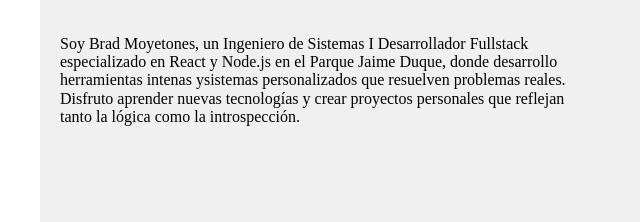
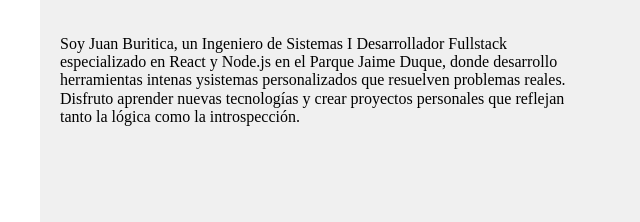
Before and after one commit to juanburitica100/portfolio, a plain HTML site: page index.html in a window 1280 px wide. Shown: the part 261-483 px from the top of the page, 60-700 px from the left. Drawn offline with Linux system fonts and the light colour scheme; a web font is replaced by a local one.

Commit message:
Cambio de nombre en Hero

```diff
--- a/index.html
+++ b/index.html
@@ -32,7 +32,7 @@
             <div class="title">
                 <h1>Construyendo puentes entre el software Y el código</h1>
                 <p>
-                    Soy Brad Moyetones, un Ingeniero de Sistemas I Desarrollador Fullstack especializado en React y Node.js en el Parque Jaime Duque, donde desarrollo herramientas intenas ysistemas personalizados que resuelven problemas reales. Disfruto aprender nuevas tecnologías y crear proyectos personales que reflejan tanto la lógica como la introspección.
+                    Soy Juan Buritica, un Ingeniero de Sistemas I Desarrollador Fullstack especializado en React y Node.js en el Parque Jaime Duque, donde desarrollo herramientas intenas ysistemas personalizados que resuelven problemas reales. Disfruto aprender nuevas tecnologías y crear proyectos personales que reflejan tanto la lógica como la introspección.
                 </p>
             </div>
 
```
